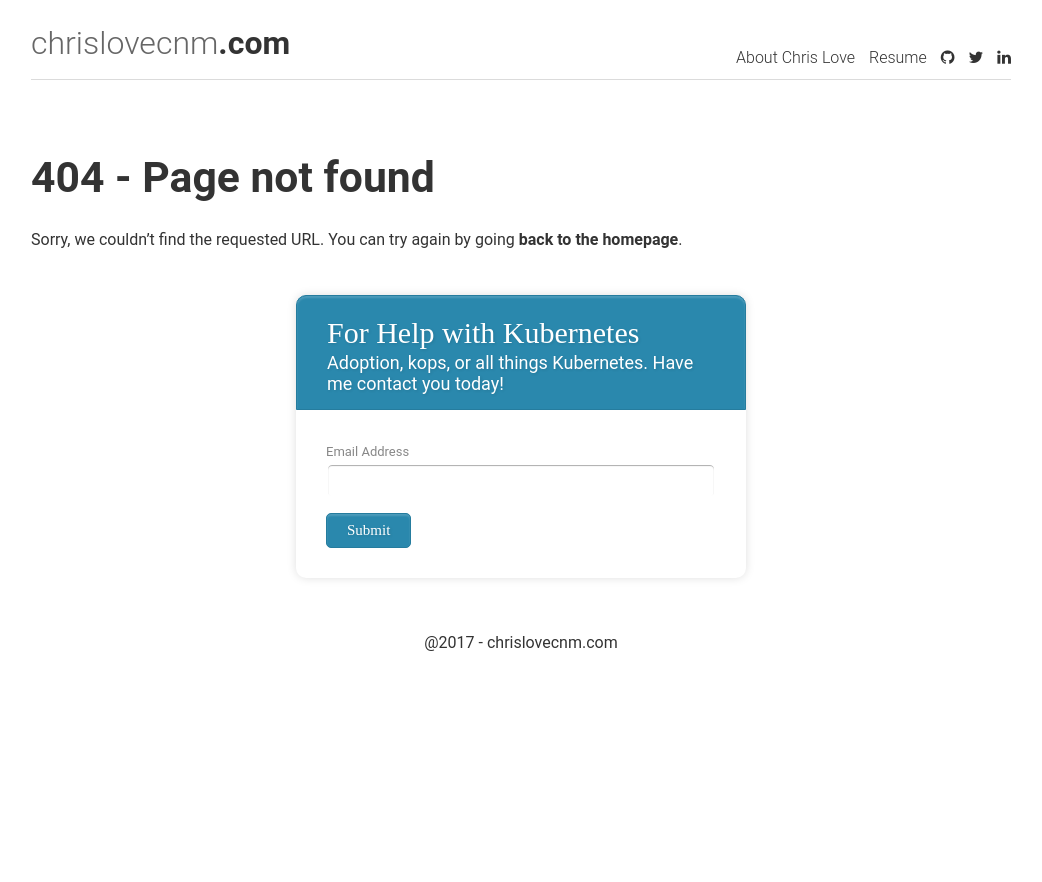
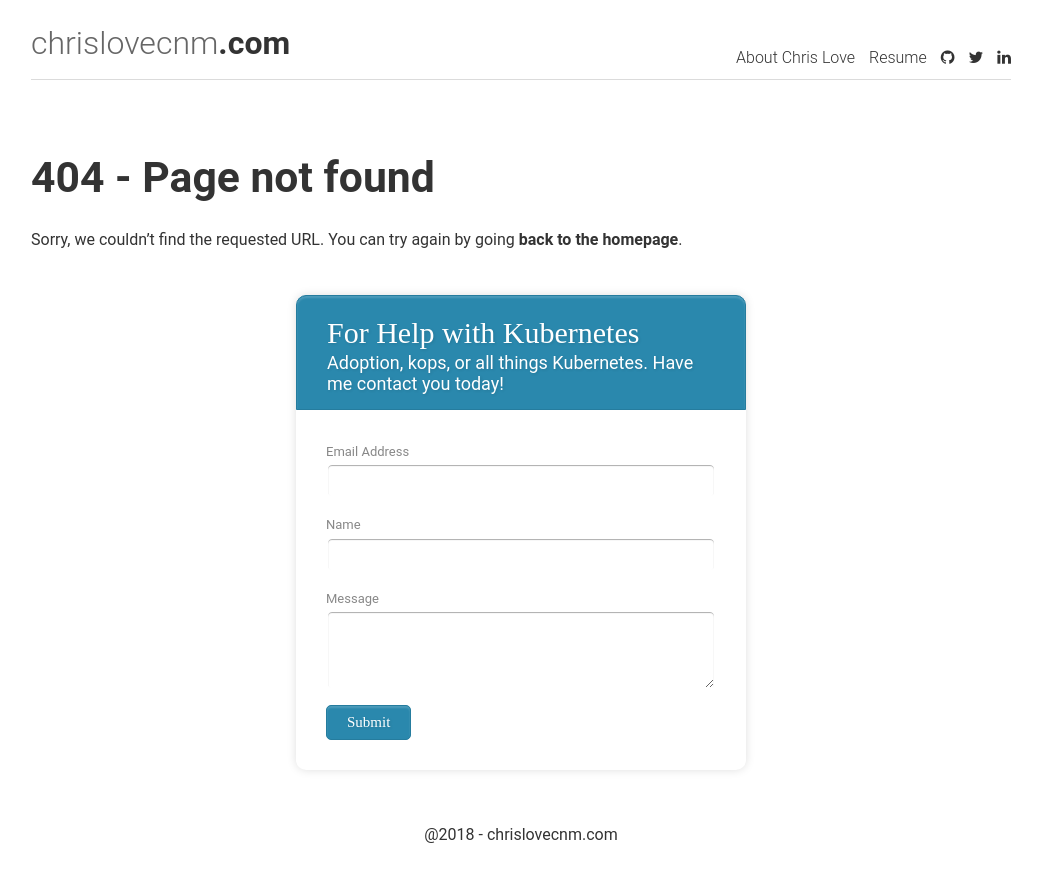
Before and after one commit to chrislovecnm/chrislovecnm.com, a Jekyll site: the page built from 404.md, in a window 1280 px wide. Shown: the top 882 px of the page, without its empty margins (119-1161 px from the left). Built offline with Jekyll 4.4.1, drawn with Linux system fonts in a browser that asks for light colours; nearby versions of some CDN libraries.

Commit message:
updating footer

```diff
--- a/_includes/footer.html
+++ b/_includes/footer.html
@@ -1,11 +1,13 @@
 <div class="form-style-10">
 <h1>For Help with Kubernetes<span>Adoption, kops, or all things Kubernetes. Have me contact you today!</span></h1>
 <form method="POST" action="https://formspree.io/info+blog@cnmconsulting.net">
-<label>Email Address <input type="email" name="field3" /></label>
+<label>Email Address <input type="email" name="field1" /></label>
+<label>Name <input type="text" name="field2" /></label>
+<label>Message <textarea rows="4" name="field3" /></textarea></label>
 <div class="button-section">
 <input type="submit" name="Submit" />
 </div>
 </div>
 </form>
 </div>
-<footer><span>@2017 - chrislovecnm.com</span></footer>
+<footer><span>@2018 - chrislovecnm.com</span></footer>
```
Also changed, not shown: _sass/custom.scss (indentation only).
